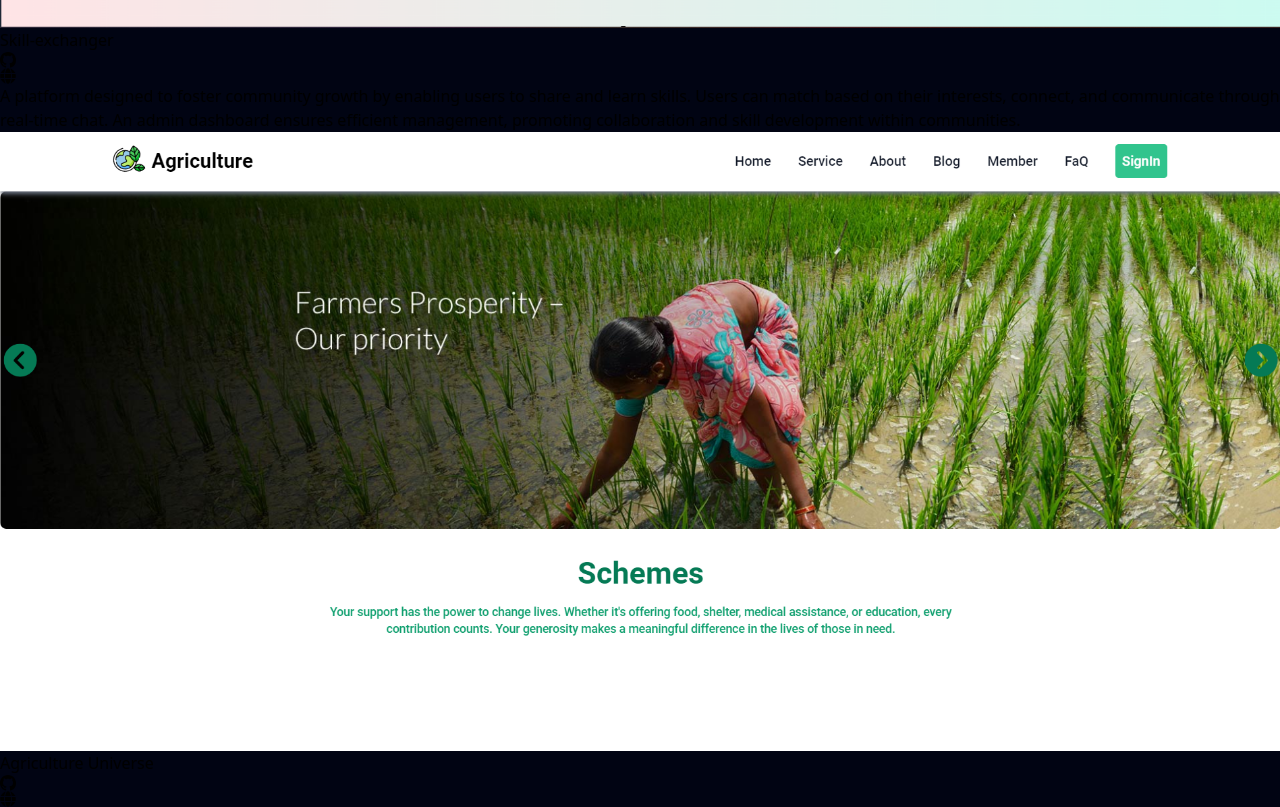
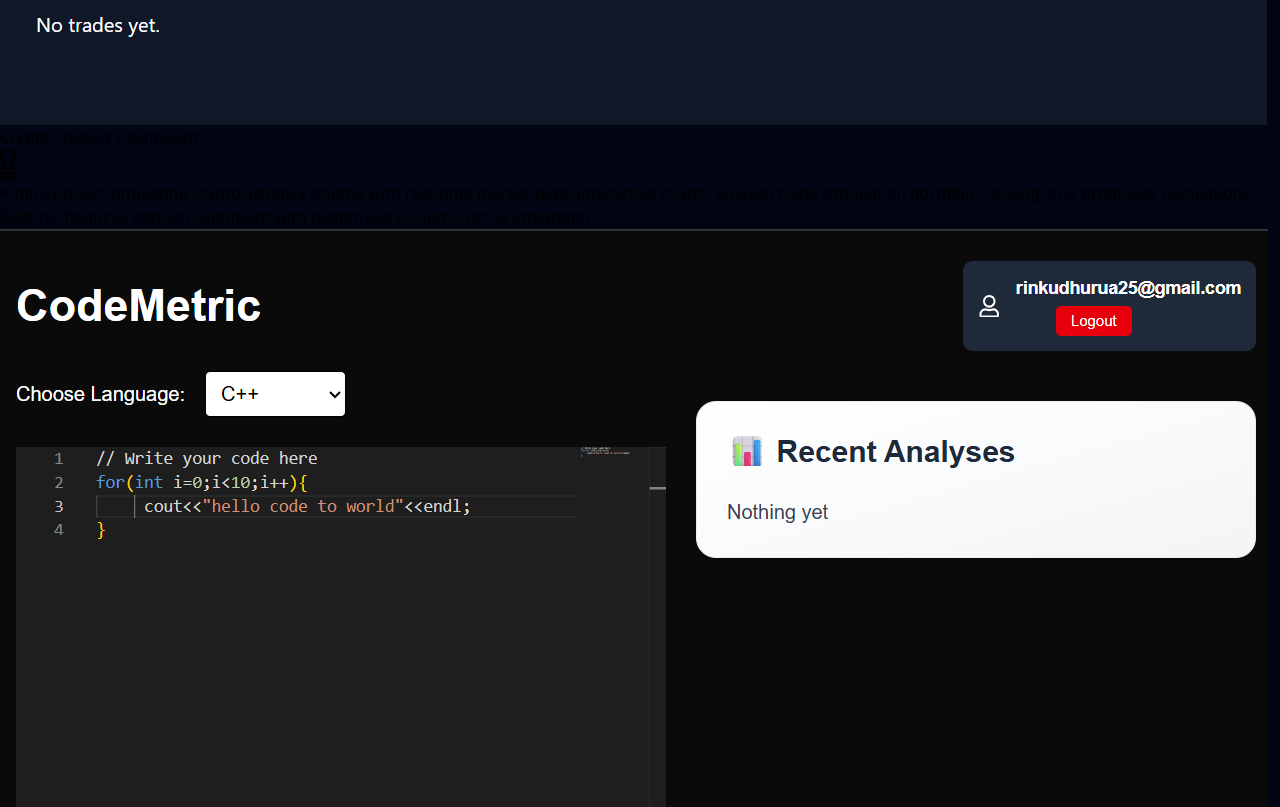
Before and after one commit to Rdhurua/myPortfolio, a React (Vite) app: page / in a window 1280 px wide. Shown: the part 6240-7047 px from the top of the page. Built offline with nearby package versions, Linux system fonts and the light colour scheme.

Commit message:
project updated

```diff
--- a/src/components/Project/BaseProject.jsx
+++ b/src/components/Project/BaseProject.jsx
@@ -4,6 +4,54 @@ import React from 'react'
  import project2 from "/src/assets/images/musicplayer.png"
  import project4 from "../../assets/images/skill-exchange.png"
  import project5 from "../../assets/images/agri.png"
+ import project7 from "../../assets/images/project-c.png"
+ import project6 from "../../assets/images/project-crypto.png"
+
+const projects = [
+  {
+    title: "Crypto Trading Dashboard",
+    des: "A mini-project simulating cryptocurrency trading with real-time market data, interactive charts, buy/sell trade simulation, portfolio tracking, and profit/loss calculations. Built for financial domain alignment with responsive UI and Chart.js integration.",
+    project: project6,
+    Url: "https://crypto-mock-vert.vercel.app/",
+    github: "https://github.com/Rdhurua/cryptoMock",
+  },
+  {
+    title: "Code Complexity Analyzer",
+    des: "A real-time web application that analyzes time and space complexity of code in Python, JavaScript, C++, and Java. Features include GPT-powered optimization suggestions, user authentication, session-based history, and a clean UI/UX for students and developers to understand code performance intuitively.",
+    project: project7,
+    Url: "https://code-metric-pi.vercel.app/",
+    github: "https://github.com/Rdhurua/codeMetric",
+  },
+  {
+    title: "Skill-exchanger",
+    des: "A platform designed to foster community growth by enabling users to share and learn skills. Users can match based on their interests, connect, and communicate through real-time chat. An admin dashboard ensures efficient management, promoting collaboration and skill development within communities.",
+    project: project4,
+    Url: "https://skill-exchanged.netlify.app/",
+    github: "https://github.com/Rdhurua/Skill-exchanged",
+  },
+  {
+    title: "Agriculture Universe",
+    des: "I developed an interactive agriculture website to support farmers and promote sustainable farming practices. The platform includes features like a dynamic gallery, real-time weather updates, and a blog for sharing modern agricultural techniques. It aims to connect communities and foster growth in the agricultural sector.",
+    project: project5,
+    Url: "https://agricultural-universe.netlify.app/",
+    github: "https://github.com/Rdhurua/Agriculture",
+  },
+  {
+    title: "Currency-Converter",
+    des: "I developed a responsive currency converter website that allows users to easily convert between multiple currencies in real-time, using up-to-date exchange rates. The project includes a clean and intuitive interface with a focus on user experience.",
+    project: project1,
+    Url: "https://currencyconverter-rinku-world.netlify.app/",
+    github: "https://github.com/Rdhurua/Currency-converter",
+  },
+  {
+    title: "Music-Player",
+    des: "This music player website provides a modern and responsive interface, allowing users to effortlessly control playback and navigate through tracks while enjoying a visually captivating design optimized for all devices.",
+    project: project2,
+    Url: "https://rd-music-playlist.netlify.app/",
+    github: "https://github.com/Rdhurua/My-music-player",
+  },
+];
+
 
 const BaseProject = () => {
   return (
@@ -21,37 +69,16 @@ const BaseProject = () => {
     </div>
     <div className="grid grid-cols-1 md:grid-cols-2 xl:grid-cols-3 gap-6 xl:gap-10 px-4 lg:px-16">
 
-    <Project
-        title="Skill-exchanger"
-        des=" A platform designed to foster community growth by enabling users to share and learn skills. Users can match based on their interests, connect, and communicate through real-time chat. An admin dashboard ensures efficient management, promoting collaboration and skill development within communities."
-        project={project4}
-       Url="https://skill-exchanged.netlify.app/"
-       github="https://github.com/Rdhurua/Skill-exchanged"
-      />
-
-     <Project
-        title="Agriculture Universe"
-        des=" I developed an interactive agriculture website to support farmers and promote sustainable farming practices. The platform includes features like a dynamic gallery, real-time weather updates, and a blog for sharing modern agricultural techniques. It aims to connect communities and foster growth in the agricultural sector"
-        project={project5}
-       Url="https://agricultural-universe.netlify.app/"
-       github="https://github.com/Rdhurua/Agriculture"
-      />
-
-
-      <Project
-        title="Currency-Converter"
-        des=" I developed a responsive currency converter website that allows users to easily convert between multiple currencies in real-time, using up-to-date exchange rates. The project includes a clean and intuitive interface with a focus on user experience."
-        project={project1}
-       Url="https://currencyconverter-rinku-world.netlify.app/"
-       github="https://github.com/Rdhurua/Currency-converter"
-      />
-      <Project
-         title="Music-Player "
-         des="This music player website provides a modern and responsive interface, allowing users to effortlessly control playback and navigate through tracks while enjoying a visually captivating design optimized for all devices."
-         project={project2}
-        Url="https://rd-music-playlist.netlify.app/"
-      github="https://github.com/Rdhurua/My-music-player"
-      />
+  {projects.map((proj, index) => (
+  <Project
+    key={index}
+    title={proj.title}
+    des={proj.des}
+    project={proj.project}
+    Url={proj.Url}
+    github={proj.github}
+  />
+))}
 
     </div>
   </section>
```
Also changed, not shown: src/assets/images/project-c.png (added), src/assets/images/project-crypto.png (added).
